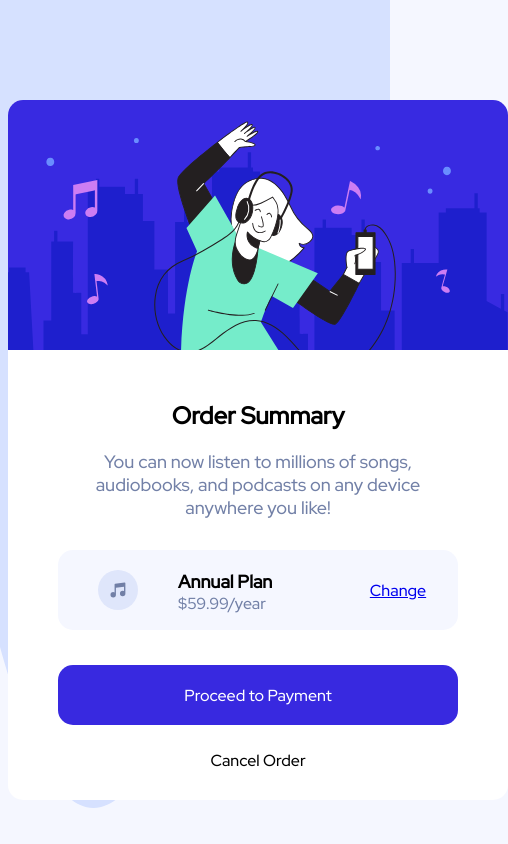
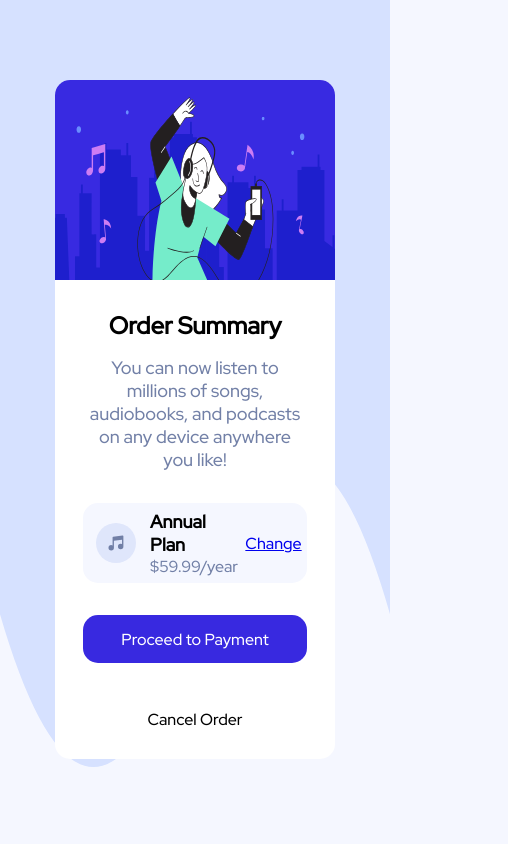
Before and after one commit to cwebdev/Order-Summary-Page, a plain HTML site: page index.html in a window 390 px wide. Shown: the whole page, 508 px wide, since content can reach past the window. Drawn offline with Linux system fonts and the light colour scheme.

Commit message:
Updates for mobile layout, using CSS custom properties

```diff
--- a/style/style.css
+++ b/style/style.css
@@ -3,26 +3,28 @@
 }
 
 body {
+	--pale-blue: hsl(225, 100%, 98%);
+
 	font-family: 'Red Hat Display', sans-serif;
 	background-image: url('../images/pattern-background-desktop.svg');
 	background-repeat: no-repeat;
 	background-size: 100% 100%;
-	background-color: hsl(225, 100%, 98%);
+	background-color: var(--pale-blue);
 }
 
 .container {
-	height: 700px;
-	width: 500px;
+	width: 75%;
+	max-width: 450px;
 	margin: auto;
 	border-radius: 15px;
-	margin-top: 100px;
 	background-color: white;
+	margin-top: 5em;
 }
 
 .header__order-image {
 	background-image: url('../images/illustration-hero.svg');
-	height: 250px;
 	width: 100%;
+	min-height: 200px;
 	background-size: 100% 100%;
 	background-repeat: no-repeat;
 	border-top-left-radius: 15px;
@@ -30,7 +32,10 @@ body {
 }
 
 .hero {
-	height: 450px;
+	--bright-blue: hsl(245, 75%, 52%);
+	--desaturated-blue: hsl(224, 23%, 55%);
+	--detail-margin: 1em;
+
 	width: 100%;
 	border-bottom-left-radius: 15px;
 	border-bottom-right-radius: 15px;
@@ -41,12 +46,12 @@ body {
 	flex-direction: column;
 	width: 80%;
 	margin: auto;
+	background-color: var(--bgcolor);
 }
 
 .hero__title-container {
 	display: flex;
 	align-items: center;
-	height: 70px;
 	margin-top: 30px;
 }
 
@@ -60,27 +65,28 @@ body {
 
 .hero__order-details-container {
 	text-align: center;
-	height: 100px;
 	display: flex;
+	margin-top: var(--detail-margin);
+	margin-bottom: var(--detail-margin);
 }
 
 .hero__order-details {
-	height: 40px;
-	color: hsl(224, 23%, 55%);
+	color: var(--desaturated-blue);
 	font-size: 18px;
 }
 
 .hero__annual-plan-container {
-	height: 80px;
 	border-radius: 15px;
-	background-color: hsl(225, 100%, 98%);
+	background-color: var(--pale-blue);
 	display: flex;
 	flex-wrap: nowrap;
+	min-height: 5em;
+	margin-top: var(--detail-margin);
+	margin-bottom: var(--detail-margin);
 }
 
 .hero__icon-container {
 	width: 30%;
-	height: 80px;
 	display: flex;
 	align-items: center;
 }
@@ -89,20 +95,18 @@ body {
 	background-image: url('../images/icon-music.svg');
 	background-repeat: no-repeat;
 	background-size: 100% 100%;
+	width: 40px;
 	height: 40px;
-	width: 40px;
 	margin: auto;
 }
 
 .hero__plan-container {
 	width: 40%;
-	height: 80px;
 	display: flex;
 	align-items: center;
 }
 
 .hero__plan-details {
-	height: 40px;
 	margin: auto;
 	display: flex;
 	flex-wrap: wrap;
@@ -116,12 +120,11 @@ body {
 
 .hero__plan-price {
 	width: 100%;
-	color: hsl(224, 23%, 55%);
+	color: var(--desaturated-blue);
 }
 
 .hero__change-btn-container {
 	width: 30%;
-	height: 80px;
 	display: flex;
 	align-items: center;
 }
@@ -131,37 +134,37 @@ body {
 }
 
 .hero__payment-btn-container {
-	margin-top: 35px;
 	display: flex;
 	align-items: center;
-	height: 60px;
 	border-radius: 15px;
 	background-color: hsl(245, 75%, 52%);
 	cursor: pointer;
+	margin-top: var(--detail-margin);
+	margin-bottom: var(--detail-margin);
+	min-height: 3em;
 }
 
 .hero__payment-btn-container:hover {
-	background-color: hsl(224, 23%, 55%);
+	background-color: var(--desaturated-blue);
 }
 
 .hero__payment-btn {
-	height: 20px;
 	width: 100%;
 	color: white;
 	text-align: center;
 }
 
 .hero__cancel-btn-container {
-	margin-top: 5px;
 	display: flex;
 	align-items: center;
-	height: 60px;
 	border-radius: 15px;
 	cursor: pointer;
+	margin-top: var(--detail-margin);
+	margin-bottom: var(--detail-margin);
+	min-height: 3em;
 }
 
 .hero__cancel-btn {
-	height: 20px;
 	width: 100%;
 	text-align: center;
 }
```
